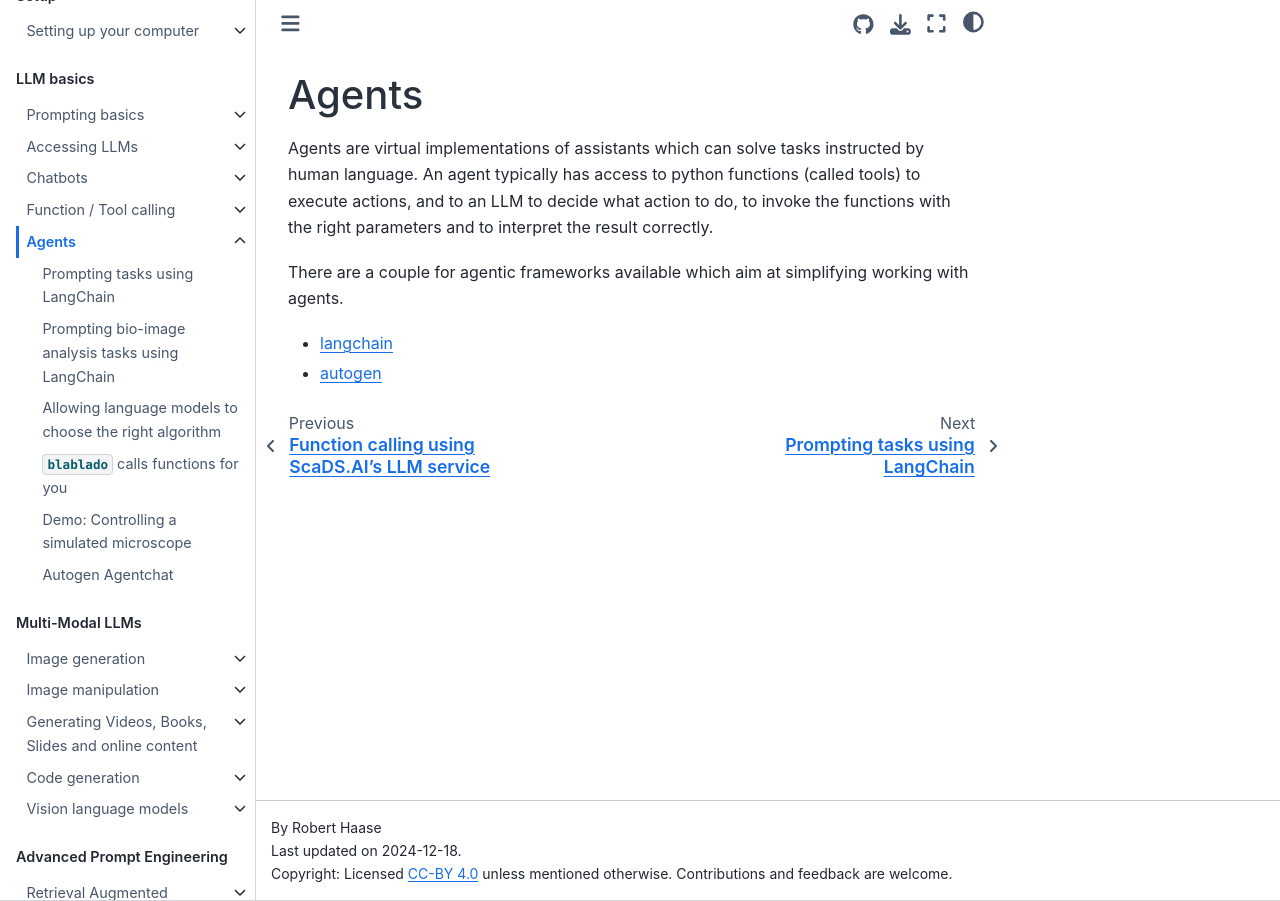
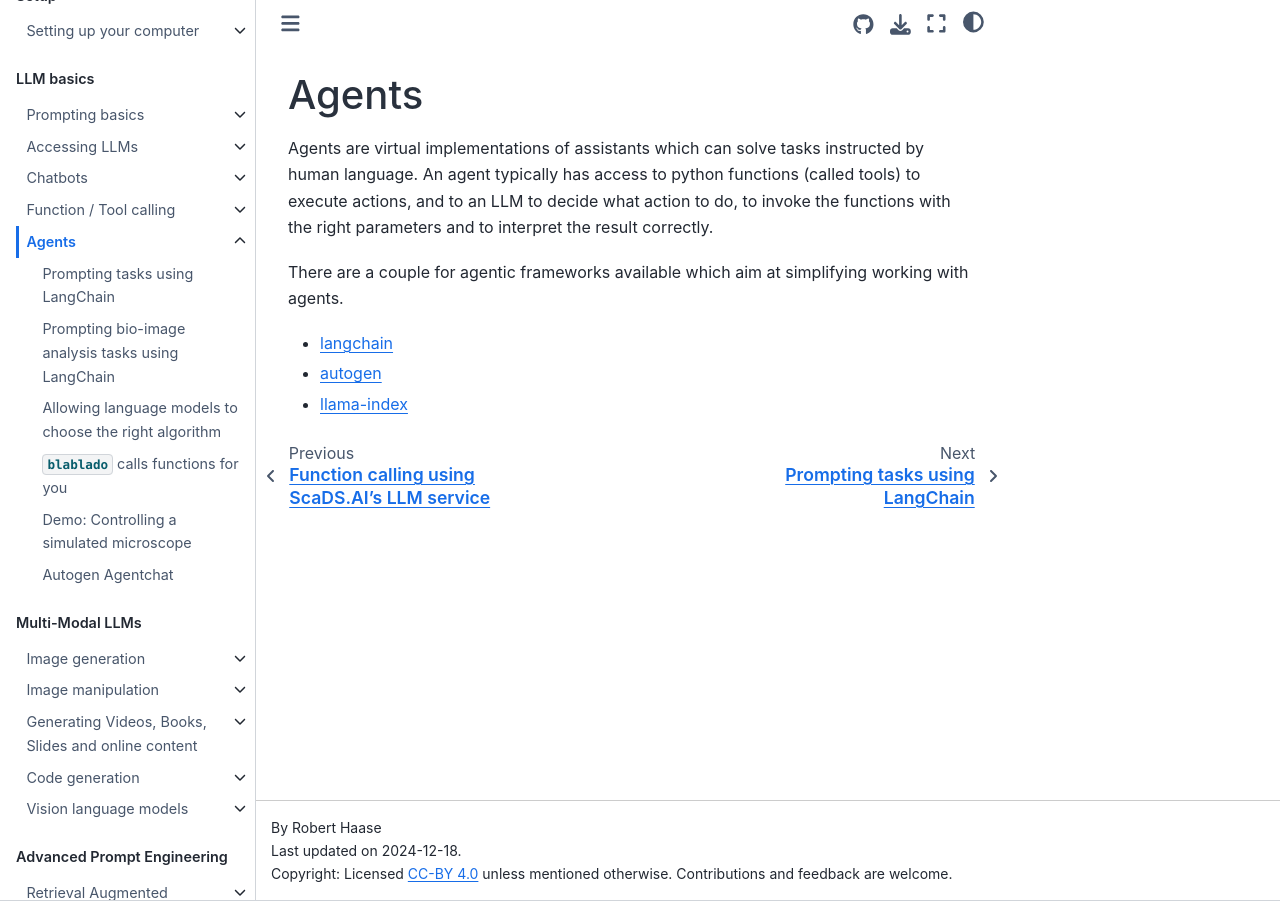
Before and after one commit to ScaDS/generative-ai-notebooks, a Jupyter Book: the page built from docs/35_agents/readme.md, in a window 1280 px wide. Built offline with Jupyter Book 1.0.4 settings and Sphinx 7.4.7 and the Sphinx Book theme 1.1.4, drawn with Linux system fonts in a browser that asks for light colours; pages that are not in the unit, such as notebooks, are missing from menus.

Commit message:
added documentation

```diff
--- a/docs/00_setup/environment-gpu.yml
+++ b/docs/00_setup/environment-gpu.yml
@@ -45,5 +45,6 @@
       - autogen-agentchat==0.4.0.dev11
       - autogen-core==0.4.0.dev11
       - llama-index-llms-ollama
+      - llama-index-llms-openai-like
       - tokenizers==0.21.0
 prefix: C:\Users\haase\miniconda3\envs\genai-gpu
--- a/docs/35_agents/readme.md
+++ b/docs/35_agents/readme.md
@@ -5,3 +5,4 @@
 There are a couple for agentic frameworks available which aim at simplifying working with agents.
 * [langchain](https://github.com/langchain-ai/langchain)
 * [autogen](https://github.com/microsoft/autogen)
+* [llama-index](https://docs.llamaindex.ai/)
```
Also changed, not shown: docs/35_agents/react_agent_llama_index.ipynb.
